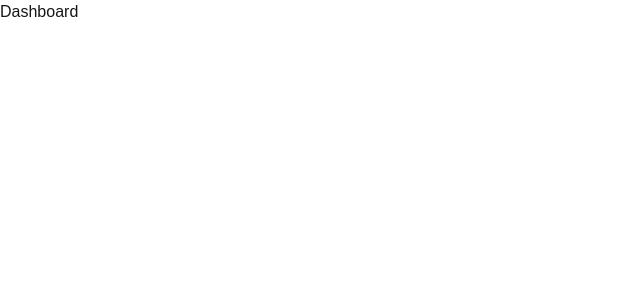
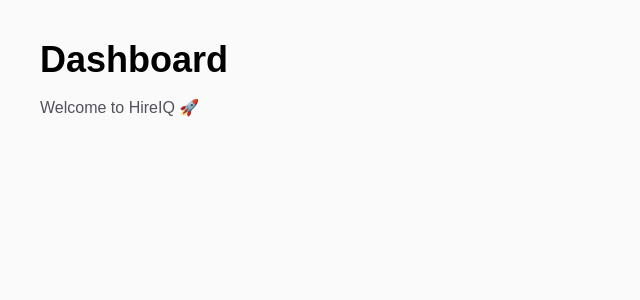
Before and after one commit to ravitejamannam/hireiq, a Next.js app: page /dashboard in a window 1280 px wide. Shown: the top 300 px of the page, without its empty margins (0-640 px from the left). Built offline with nearby package versions, Linux system fonts and the light colour scheme.

Commit message:
add dashboard navigation after login

```diff
--- a/app/dashboard/page.tsx
+++ b/app/dashboard/page.tsx
@@ -1,7 +1,13 @@
 export default function DashboardPage() {
   return (
-    <main>
-      <h1>Dashboard</h1>
+    <main className="min-h-screen bg-zinc-50 p-10">
+      <h1 className="text-4xl font-bold text-black">
+        Dashboard
+      </h1>
+
+      <p className="mt-4 text-zinc-600">
+        Welcome to HireIQ 🚀
+      </p>
     </main>
   );
 }
--- a/components/auth/LoginForm.tsx
+++ b/components/auth/LoginForm.tsx
@@ -1,6 +1,8 @@
 "use client";
 
 import { useState } from "react";
+
+import { useRouter } from "next/navigation";
 
 import AuthButton from "./AuthButton";
 import AuthInput from "./AuthInput";
@@ -11,6 +13,7 @@
   const [emailError, setEmailError] = useState("");
   const [passwordError, setPasswordError] = useState("");
   const [isLoading, setIsLoading] = useState(false);
+  const router = useRouter();
 
   async function handleLogin(event: React.FormEvent<HTMLFormElement>) {
     event.preventDefault();
@@ -55,7 +58,7 @@
 
     setIsLoading(false);
     if (fakeResponse.success) {
-        alert("Welcome back! You have successfully logged in.");
+        router.push("/dashboard");
     } else {
         alert("Invalid email or password. Please try again.");
     }
```
